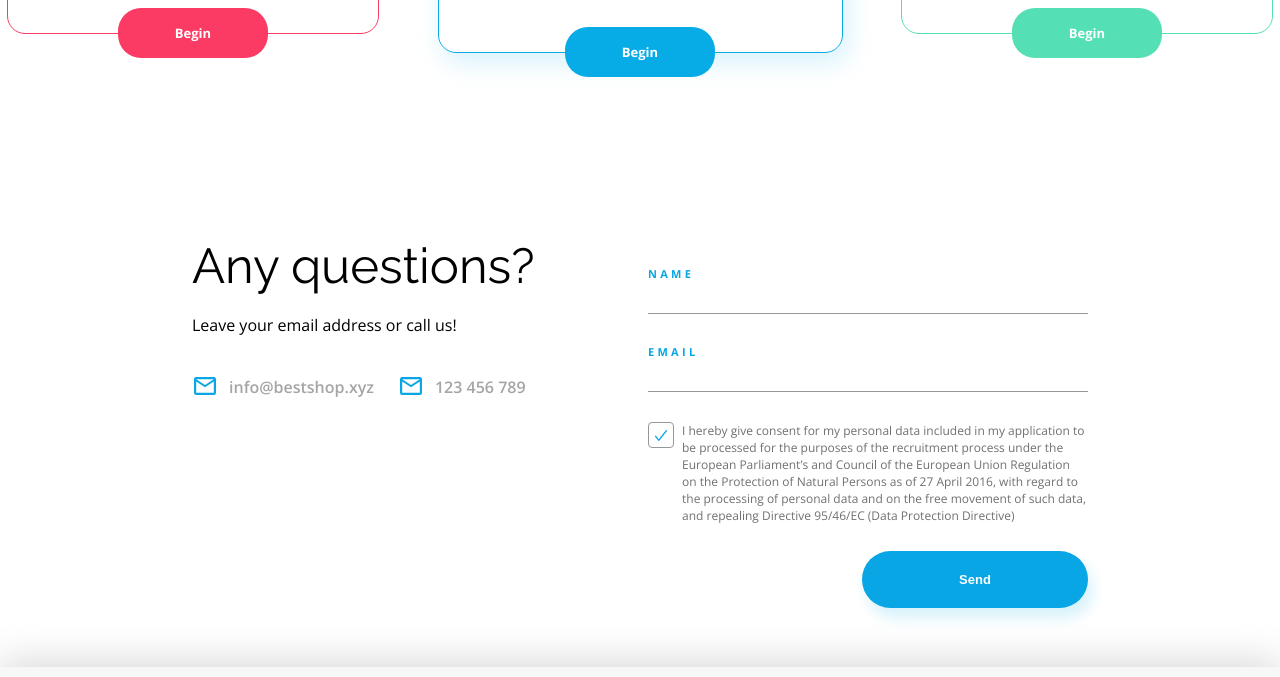
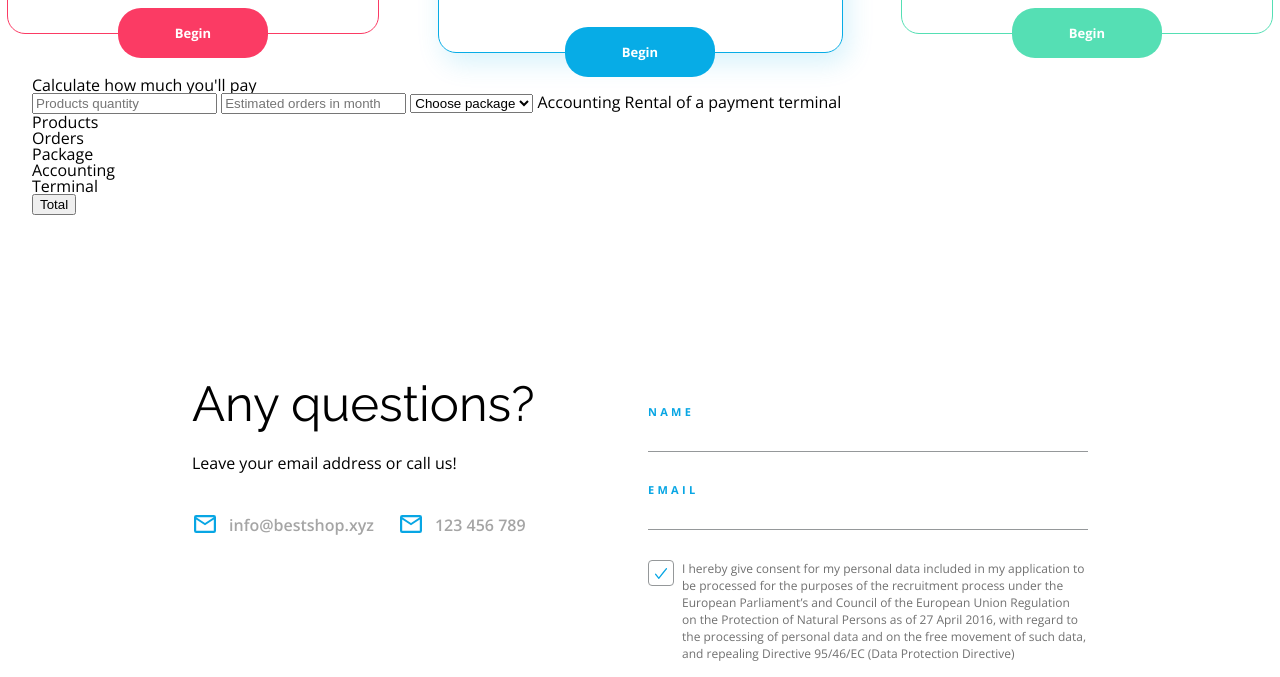
Before and after one commit to waldemarciupa/BestShop, a plain HTML site: page index.html in a window 1280 px wide. Shown: the part 3365-4042 px from the top of the page. Drawn offline with nearby package versions, Linux system fonts and the light colour scheme.

Commit message:
added calculator html

```diff
--- a/index.html
+++ b/index.html
@@ -219,6 +219,78 @@
         </div>
     </section>
 
+    <section class="calculator closed" id="calculator">
+        <div class="container">
+            <div class="calculator-top">
+                <h1 class="calculator-title">
+                    Calculate how much you'll pay
+                </h1>
+            </div>
+            <form class="calc-form" action="">
+                <div class="calculator-main">
+                    <div class="input">
+                        <input type="number" class="product-quantity" id="product-quantity"
+                            placeholder="Products quantity" required>
+                        <input type="number" class="orders-quantity" id="orders-quantity"
+                            placeholder="Estimated orders in month" required>
+                        <select class="packages" id="packages" required>
+                            <option value="Choose" disabled selected hidden>Choose package</option>
+                            <option value="Basic" data-price="0">Basic</option>
+                            <option value="Professional" data-price="25">Professional</option>
+                            <option value="Premium" data-price="60">Premium</option>
+                        </select>
+                        <input type="checkbox" id="accounting" data-price="35">
+                        <label for="accounting">Accounting</label>
+                        <input type="checkbox" id="rental" data-price="5">
+                        <label for="rental">Rental of a payment terminal</label>
+                    </div>
+                    <div class="output">
+                        <div class="item products">
+                            <div class="item-flex">
+                                <p class="title">Products</p>
+                                <p class="calc" data-price="0.5"></p>
+                                <p class="sum"></p>
+                            </div>
+                        </div>
+                        <div class="item orders">
+                            <div class="item-flex">
+                                <p class="title">Orders</p>
+                                <p class="calc" data-price="0.25"></p>
+                                <p class="sum"></p>
+                            </div>
+                        </div>
+                        <div class="item package">
+                            <div class="item-flex">
+                                <p class="title">Package</p>
+                                <p class="calc"></p>
+                                <p class="sum"></p>
+                            </div>
+                        </div>
+                        <div class="item accounting">
+                            <div class="item-flex">
+                                <p class="title">Accounting</p>
+                                <p class="sum"></p>
+                            </div>
+                        </div>
+                        <div class="item rental">
+                            <div class="item-flex">
+                                <p class="title">Terminal</p>
+                                <p class="sum"></p>
+                            </div>
+                        </div>
+                        <button type="submit" value="Total" class="calc-btn">
+                            <span class="title">
+                                Total
+                            </span>
+                            <span class="total-sum">
+                            </span>
+                        </button>
+                    </div>
+                </div>
+            </form>
+        </div>
+    </section>
+
     <section class="contact-form" id="contact">
         <div class="contact-form-container">
             <div class="contact-form-left">
```
